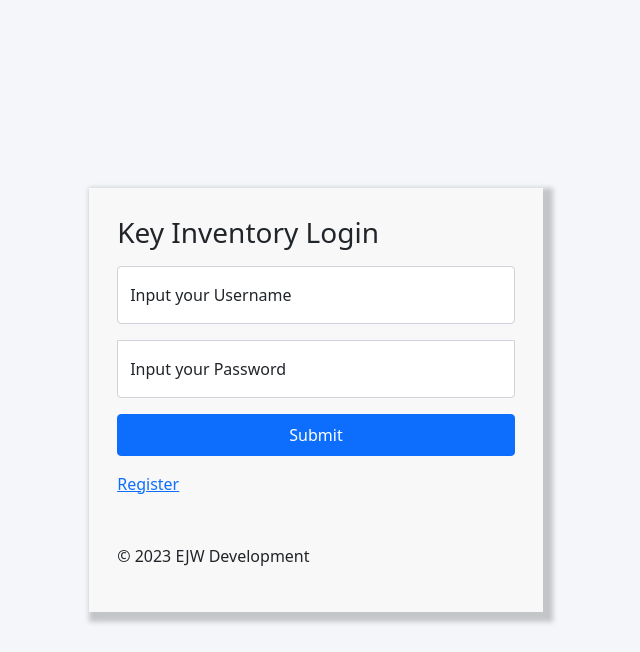
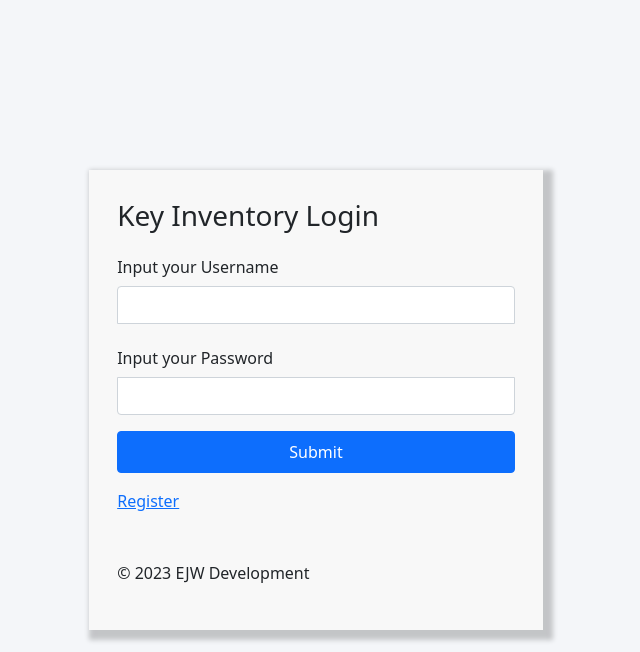
Before and after one commit to ejw-data/proj-key-inventory, a Flask app: page / in a window 1280 px wide. Shown: the top 652 px of the page, without its empty margins (324-964 px from the left). Run offline with Flask 3, Linux system fonts and the light colour scheme; parts of the project's set-up code (start-up, migrations or seed data) failed here and were passed over; some libraries are stand-ins or nearby versions.

Commit message:
fixed login form inputs and form input types

```diff
--- a/forms.py
+++ b/forms.py
@@ -6,6 +6,7 @@ from wtforms import (
     ValidationError,
     BooleanField,
     SelectField,
+    EmailField
 )
 from wtforms.validators import DataRequired, InputRequired, EqualTo, Length
 from models import Roles, Titles
@@ -17,7 +18,7 @@ class LoginForm(FlaskForm):
     Login Form fields
     """
 
-    username = StringField("Input your Username", validators=[DataRequired()])
+    username = EmailField("Input your Username", validators=[DataRequired()])
     password = PasswordField("Input your Password", validators=[DataRequired()])
     submit = SubmitField("Submit")
 
@@ -27,7 +28,7 @@ class RegisterForm(FlaskForm):
     Registration Form fields
     """
 
-    username = StringField("Input your Username", validators=[DataRequired()])
+    username = EmailField("Input your Username", validators=[DataRequired()])
     password = PasswordField("Input your Password", validators=[DataRequired(), EqualTo('password2', message="Passwords must match")])
     password2 = PasswordField("Retype your Password", validators=[DataRequired()])
     submit = SubmitField("Submit")
@@ -42,7 +43,7 @@ class CreateUserForm(FlaskForm):
     last_name = StringField("Input your Last Name", validators=[DataRequired()])
     title = SelectField("Select Title", coerce=int, validators=[InputRequired()])
     role = SelectField("Select Role", coerce=int, validators=[InputRequired()])
-    email = StringField("Input your Email", validators=[DataRequired()])
+    email = EmailField("Input your Email", validators=[DataRequired()])
     submit = SubmitField("Submit")
 
 
--- a/templates/includes/_navbar.html
+++ b/templates/includes/_navbar.html
@@ -60,12 +60,12 @@
 
                                     {% endfor %}
 
-                                    <div class="form-floating mb-3">
+                                    <div class="mb-3">
                                         {{ form.username.label(class="col-form-label") }}
                                         {{ form.username(class="form-control") }}
 
                                     </div>
-                                    <div class="form-floating mb-3">
+                                    <div class="mb-3">
                                         {{ form.password.label(class="col-form-label") }}
                                         {{ form.password(class="form-control") }}
 
--- a/templates/login.html
+++ b/templates/login.html
@@ -5,6 +5,7 @@
     <meta charset="utf-8">
     <meta name="viewport" content="width=device-width, initial-scale=1">
     <title>Key Inventory</title>
+
 
     <!-- favicon  -->
     <link rel="shortcut icon" href="{{ url_for('static', filename='favicon/favicon.ico') }}">
@@ -21,6 +22,7 @@
     <link rel="stylesheet" href="/static/css/font-awsome-free-all.min.css">
     <link href="/static/css/style.css" rel="stylesheet">
     <link rel="stylesheet" href="https://code.ionicframework.com/ionicons/2.0.1/css/ionicons.min.css">
+
 </head>
 
 <body>
@@ -40,13 +42,13 @@
 
         {% endfor %}
 
-        <div class="form-floating mb-3">
+        <div class="mb-3">
             {{ form.username.label(class="col-form-label") }}
             {{ form.username(class="form-control") }}
             <!-- <input type="email" class="form-control" id="floatingInput" placeholder="name@example.com">
             <label for="floatingInput">Email address</label> -->
         </div>
-        <div class="form-floating mb-3">
+        <div class="mb-3">
             {{ form.password.label(class="col-form-label") }}
             {{ form.password(class="form-control") }}
             <!-- <input type="password" class="form-control" id="floatingPassword" placeholder="Password">
--- a/templates/register.html
+++ b/templates/register.html
@@ -40,19 +40,19 @@
 
         {% endfor %}
 
-        <div class="form-floating mb-3">
+        <div class="mb-3">
             {{ form.username.label(class="col-form-label") }}
             {{ form.username(class="form-control") }}
             <!-- <input type="email" class="form-control" id="floatingInput" placeholder="name@example.com">
             <label for="floatingInput">Email address</label> -->
         </div>
-        <div class="form-floating mb-3">
+        <div class="mb-3">
             {{ form.password.label(class="col-form-label") }}
             {{ form.password(class="form-control") }}
             <!-- <input type="password" class="form-control" id="floatingPassword" placeholder="Password">
             <label for="floatingPassword">Password</label> -->
         </div>
-        <div class="form-floating mb-3">
+        <div class="mb-3">
             {{ form.password2.label(class="col-form-label") }}
             {{ form.password2(class="form-control") }}
             <!-- <input type="password" class="form-control" id="floatingPassword" placeholder="Password">
```
Also changed, not shown: models.py (+2 -9 lines).
